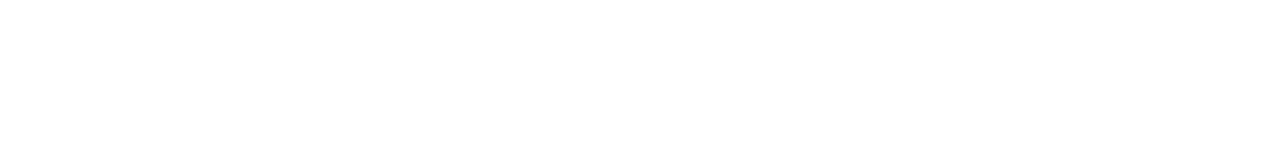
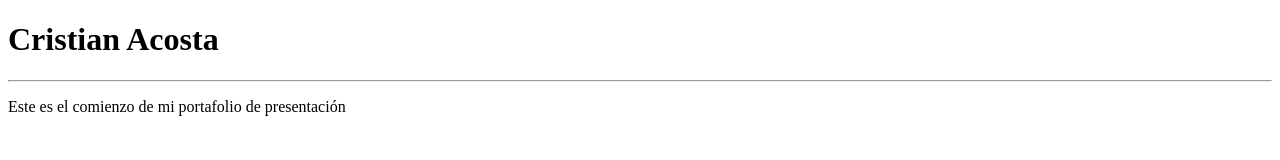
Before and after one commit to CristianAcosta1996/CristianAcosta1996.github.io, a plain HTML site: page docs/index.html in a window 1280 px wide. Drawn offline with Linux system fonts and the light colour scheme.

Commit message:
se comenzo a actualizar el contenido del index.html

```diff
--- a/docs/index.html
+++ b/docs/index.html
@@ -4,8 +4,13 @@
     <meta charset="UTF-8">
     <meta http-equiv="X-UA-Compatible" content="IE=edge">
     <meta name="viewport" content="width=device-width, initial-scale=1.0">
-    <title>Document</title>
+    <title>Cristian Acosta</title>
 </head>
 <body>
+    <h1>Cristian Acosta</h1>
+    <hr>
+
+    <p>Este es el comienzo de mi portafolio de presentación</p>
+
 </body>
 </html>
```
